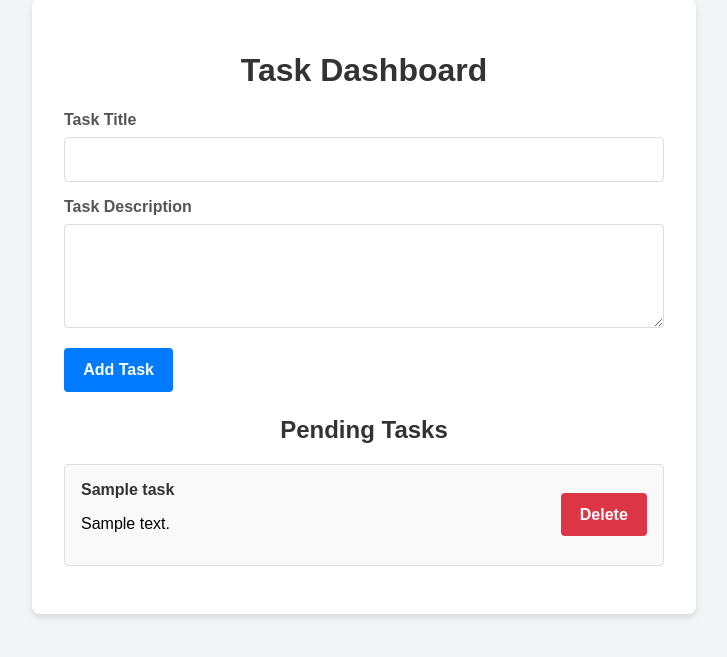
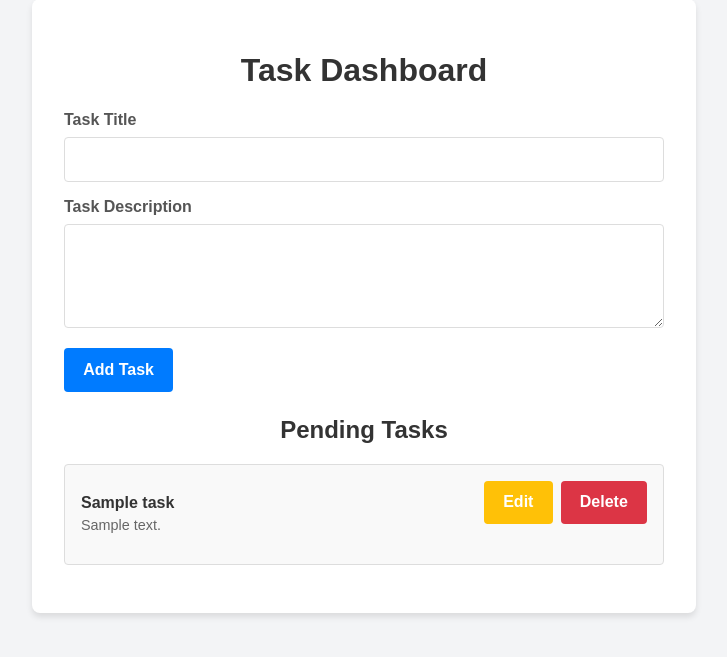
Before and after one commit to raashi11/task_manager, a Flask app: template templates/dashboard.html in a window 1280 px wide. Shown: the part 33-690 px from the top of the page, without its empty margins (276-1003 px from the left). Run offline with Flask 3, Linux system fonts and the light colour scheme; the template is opened without the code that fills it: values that come from a table or form of the project are taken from there, others are empty; tables that the repository leaves empty hold one stand-in row (values such as "Sample post").

Commit message:
Add edit functionality

```diff
--- a/app.py
+++ b/app.py
@@ -141,6 +141,31 @@ def delete_task(task_id):
         logging.error("Invalid JWT token.")
         return redirect(url_for("login"))
 
+@app.route('/edit-task/<int:task_id>', methods=['GET', 'POST'])
+def edit_task(task_id):
+    if 'token' not in session:
+        return redirect(url_for('login'))
+
+    try:
+        token = session['token']
+        decoded = jwt.decode(token, SECRET_KEY, algorithms=['HS256'])
+
+        task = Task.query.filter_by(id=task_id, user_id=decoded['user_id']).first()
+        if not task:
+            return "Task not found or unauthorized access", 404
+
+        if request.method == 'POST':
+            task.title = request.form['title']
+            task.description = request.form['description']
+            db.session.commit()
+            logging.info(f"Task {task_id} updated successfully.")
+            return redirect(url_for('dashboard'))
+
+        return render_template('edit_task.html', task=task)
+    except jwt.InvalidTokenError:
+        logging.error("Invalid JWT token.")
+        return redirect(url_for('login'))
+
 
 if __name__ == "__main__":
     with app.app_context():
--- a/templates/dashboard.html
+++ b/templates/dashboard.html
@@ -78,11 +78,28 @@
             border-radius: 4px;
             margin-bottom: 0.5rem;
         }
+        li div {
+            max-width: 70%;
+        }
         li strong {
             color: #333;
+            display: block;
         }
-        .delete-form {
-            margin: 0;
+        li p {
+            color: #666;
+            margin: 0.2rem 0 0;
+            font-size: 0.9rem;
+            line-height: 1.4;
+        }
+        .action-buttons {
+            display: flex;
+            gap: 0.5rem;
+        }
+        .action-buttons a button {
+            background-color: #ffc107;
+        }
+        .action-buttons a button:hover {
+            background-color: #e0a800;
         }
         .delete-form button {
             background-color: #dc3545;
@@ -114,9 +131,14 @@
                         <strong>{{ task.title }}</strong>
                         <p>{{ task.description }}</p>
                     </div>
-                    <form method="POST" action="/delete-task/{{ task.id }}" class="delete-form">
-                        <button type="submit">Delete</button>
-                    </form>
+                    <div class="action-buttons">
+                        <a href="{{ url_for('edit_task', task_id=task.id) }}">
+                            <button type="button">Edit</button>
+                        </a>
+                        <form method="POST" action="/delete-task/{{ task.id }}" class="delete-form">
+                            <button type="submit">Delete</button>
+                        </form>
+                    </div>
                 </li>
             {% endfor %}
         </ul>
```
